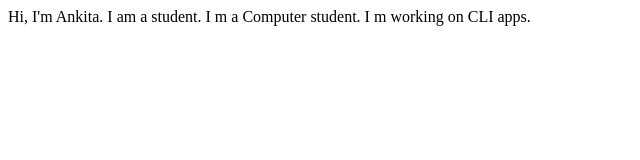
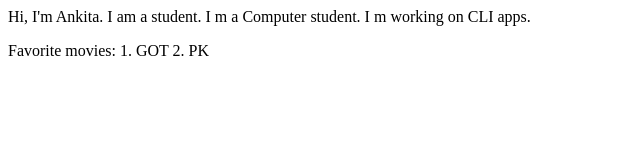
Before and after one commit to 60ankita/Ankitasharma.com, a plain HTML site: page index.html in a window 1280 px wide. Shown: the whole page, without its empty margins (0-640 px from the left). Drawn offline with Linux system fonts and the light colour scheme.

Commit message:
update interest

```diff
--- a/index.html
+++ b/index.html
@@ -11,5 +11,10 @@
     I m a Computer student.
 
     I m working on CLI apps.
+
+    <p>Favorite movies:
+        1. GOT
+        2. PK
+    </p>
 </body>
 </html>
```
